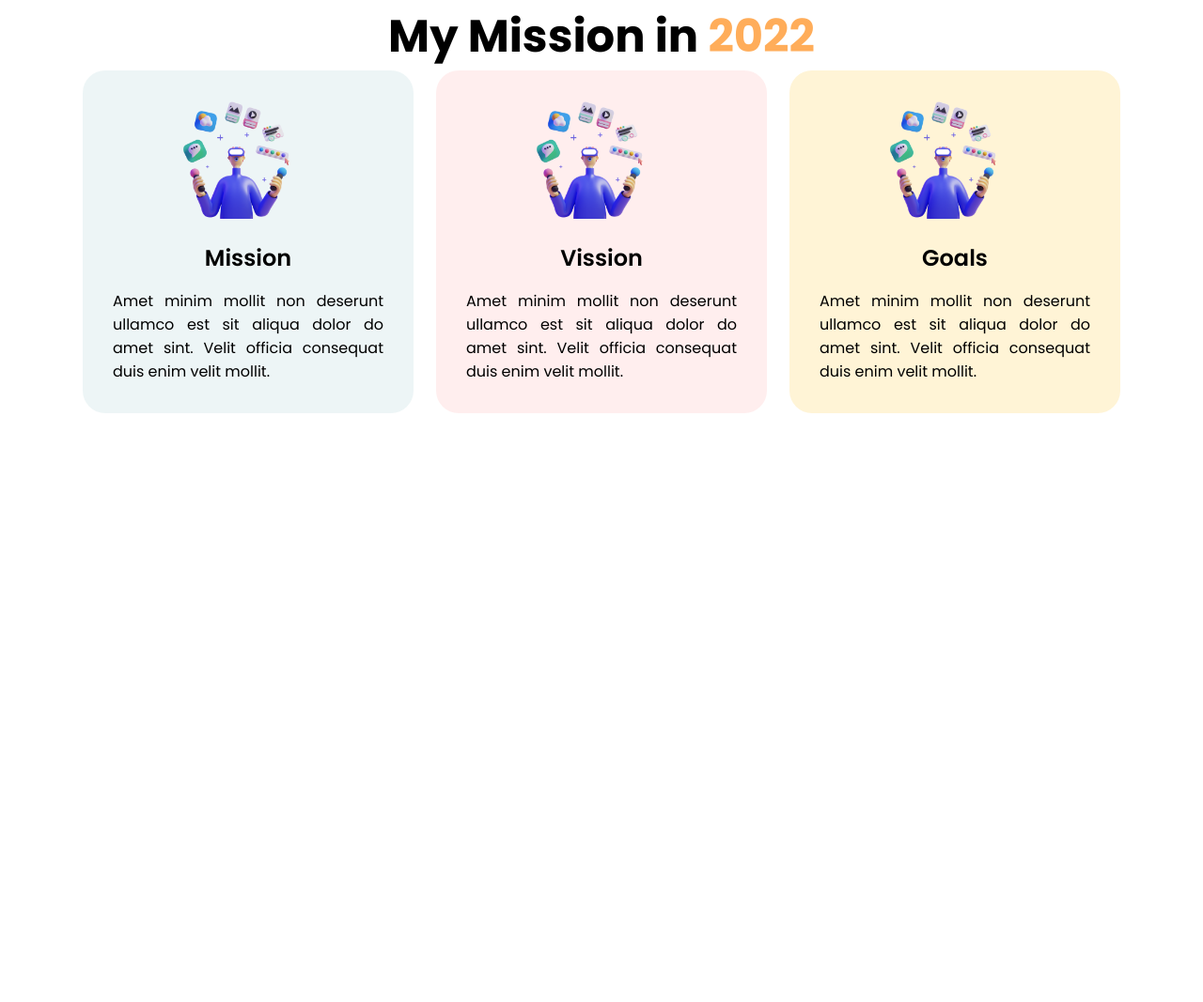
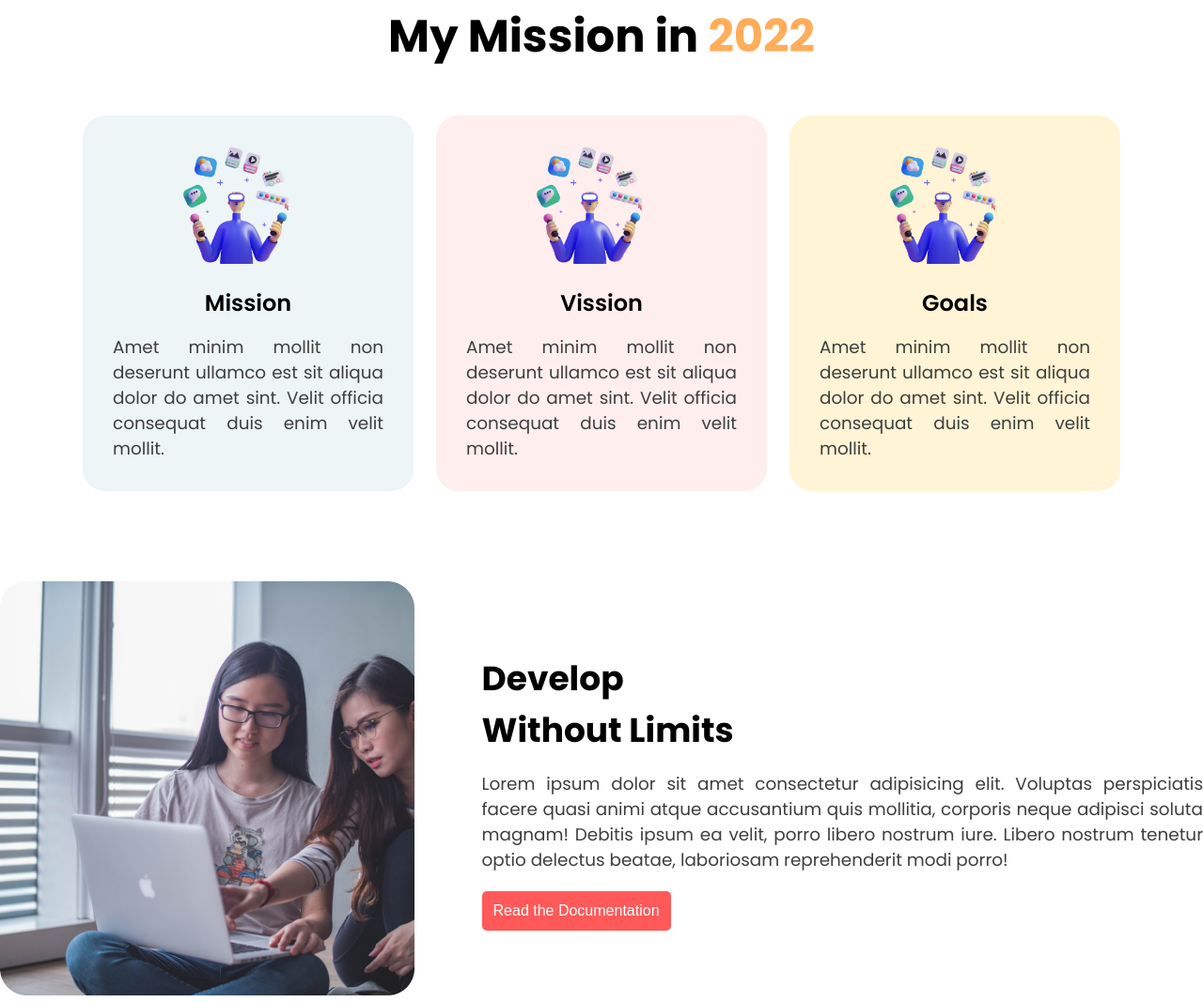
Before and after one commit to rahat0078/mission-22-responsive, a plain HTML site: page index.html in a window 1280 px wide. Shown: the part 884-1951 px from the top of the page at 94% size. Before the commit the page ends 1324 px from the top, so only its background shows below. Drawn offline with Linux system fonts and the light colour scheme.

Commit message:
added develop section

```diff
--- a/index.html
+++ b/index.html
@@ -31,24 +31,43 @@
                     <div class="mission-content mission">
                         <img src="./images/illustrators/illustrator-1.png" alt="" class="mission-img">
                         <h4>Mission</h4>
-                        <p>Amet minim mollit non deserunt ullamco est sit aliqua dolor do amet sint. Velit officia consequat duis enim velit mollit.</p>
+                        <p class="dimgrey">Amet minim mollit non deserunt ullamco est sit aliqua dolor do amet sint. Velit officia consequat duis enim velit mollit.</p>
                     </div>
 
                     <div class="mission-content vission">
                         <img src="./images/illustrators/illustrator-1.png" alt="" class="mission-img">
                         <h4>Vission</h4>
-                        <p>Amet minim mollit non deserunt ullamco est sit aliqua dolor do amet sint. Velit officia consequat duis enim velit mollit.</p>
+                        <p class="dimgrey">Amet minim mollit non deserunt ullamco est sit aliqua dolor do amet sint. Velit officia consequat duis enim velit mollit.</p>
                     </div>
 
                     <div class="mission-content goals">
                         <img src="./images/illustrators/illustrator-1.png" alt="" class="mission-img">
                         <h4>Goals</h4>
-                        <p>Amet minim mollit non deserunt ullamco est sit aliqua dolor do amet sint. Velit officia consequat duis enim velit mollit.</p>
+                        <p class="dimgrey">Amet minim mollit non deserunt ullamco est sit aliqua dolor do amet sint. Velit officia consequat duis enim velit mollit.</p>
                     </div>
 
                 </div>
             </div>
         <section>
+
+
+        <section class="develop-container">
+
+            <div class="develop-img">
+                <img src="./images/pictures/coding.png" alt="">
+            </div>
+
+            <div class="develop-content">
+                <h3>Develop <br>
+                    Without Limits</h3>
+                <p class="dimgrey">Lorem ipsum dolor sit amet consectetur adipisicing elit. Voluptas perspiciatis facere quasi animi atque accusantium quis mollitia, corporis neque adipisci soluta magnam! Debitis ipsum ea velit, porro libero nostrum iure. Libero nostrum tenetur optio delectus beatae, laboriosam reprehenderit modi porro!</p>
+                <button class="btn-content">Read the  Documentation</button>
+            </div>
+
+
+        </section>
+
+
     </main>
 
     <!-- ------------ footer section--------- -->
--- a/styles/styles.css
+++ b/styles/styles.css
@@ -34,6 +34,7 @@ body{
 .dimgrey{
     color:rgb(62, 62, 62);
     font-size: 1.15rem;
+    text-align: justify;
 }
 
 
@@ -69,6 +70,7 @@ main{
     font-size: 3rem;
     font-weight: 700;
     text-align: center;
+    margin-bottom: 3rem;
 }
 
 .mission-container{
@@ -114,6 +116,26 @@ main{
 }
 
 
+/* develop section  */
+.develop-container{
+    margin-top: 6rem;
+    display: flex;
+    justify-content: space-between;
+    align-items: center;
+    gap: 4.5rem;
+}
+.develop-img img{
+    width: 100%;
+}
+h3{
+    font-size: 2.25rem;
+    font-weight: 700;
+    text-align: left;
+    margin-bottom: 1rem;
+}
+
+
+/* end of develop section  */
 
 
 
@@ -135,7 +157,9 @@ main{
     body{
         margin: 0 1rem;
     }
-    .header, .mission-container{
+    .header,
+    .mission-container,
+    .develop-container {
         flex-direction: column;
     }
     .header div{
```
